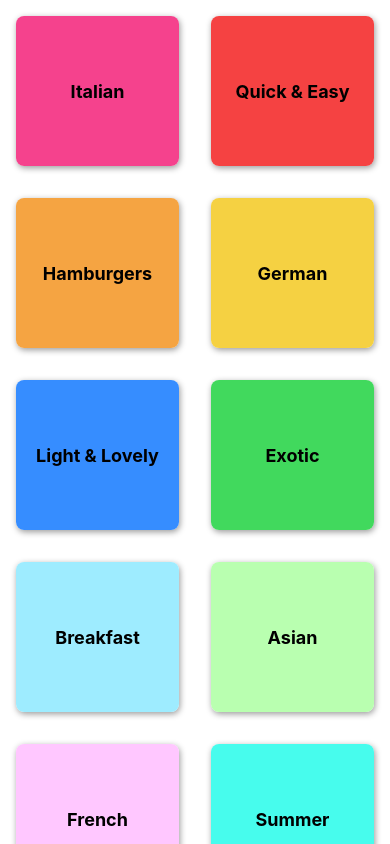
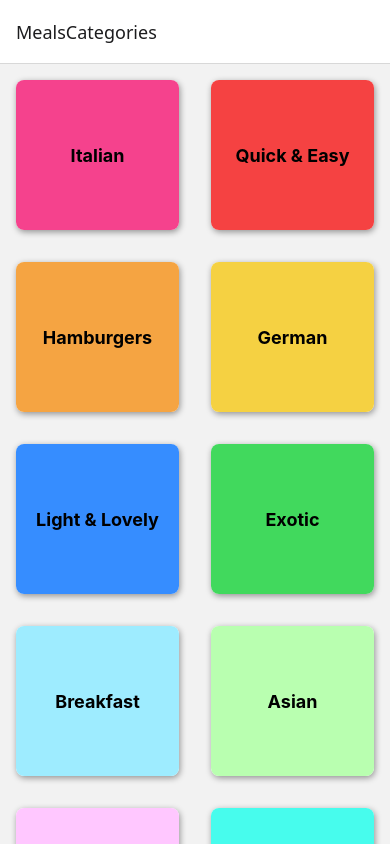
Before and after one commit to ucadena07/MealsApp, a React Native app: screen / in a window 390 px wide. Built offline with nearby package versions, Linux system fonts and the light colour scheme.

Commit message:
getting started with navigation

```diff
--- a/App.js
+++ b/App.js
@@ -1,12 +1,21 @@
 import { StatusBar } from 'expo-status-bar';
 import { StyleSheet, Text, View } from 'react-native';
 import CategoriesScreen from './screens/CategoriesScreen';
+import { NavigationContainer } from '@react-navigation/native'
+import {createNativeStackNavigator} from '@react-navigation/native-stack'
+
+const Stack = createNativeStackNavigator();
+
 
 export default function App() {
   return (
     <>
-      <StatusBar style='light' />
-      <CategoriesScreen />
+      <StatusBar style='dark' />
+      <NavigationContainer>
+        <Stack.Navigator>
+          <Stack.Screen name='MealsCategories' component={CategoriesScreen}/>
+        </Stack.Navigator>
+      </NavigationContainer>
     </>
 
   );
--- a/package.json
+++ b/package.json
@@ -9,10 +9,14 @@
     "web": "expo start --web"
   },
   "dependencies": {
+    "@react-navigation/native": "^7.1.17",
+    "@react-navigation/native-stack": "^7.3.25",
     "expo": "~53.0.20",
     "expo-status-bar": "~2.2.3",
     "react": "19.0.0",
-    "react-native": "0.79.5"
+    "react-native": "0.79.5",
+    "react-native-safe-area-context": "5.4.0",
+    "react-native-screens": "~4.11.1"
   },
   "devDependencies": {
     "@babel/core": "^7.20.0"
```
Also changed, not shown: 1 other file (tests, documents, lock files or other folders).
